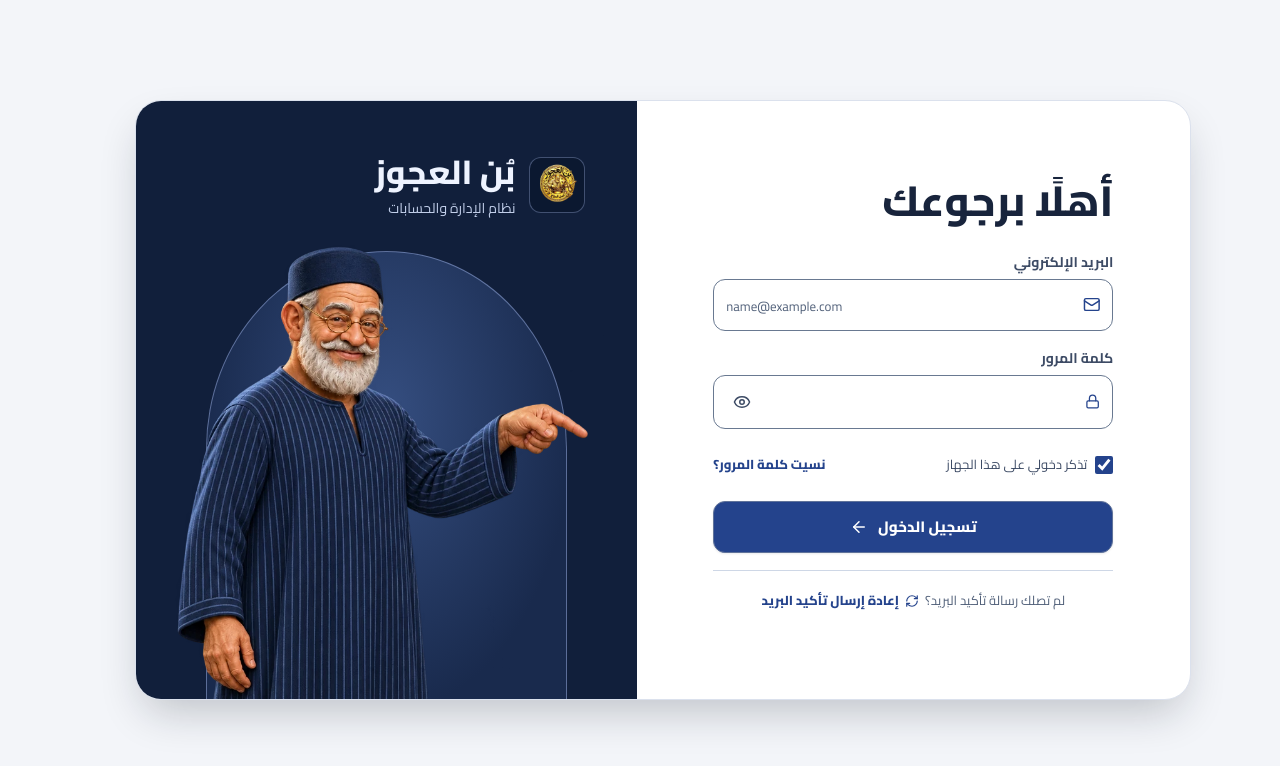
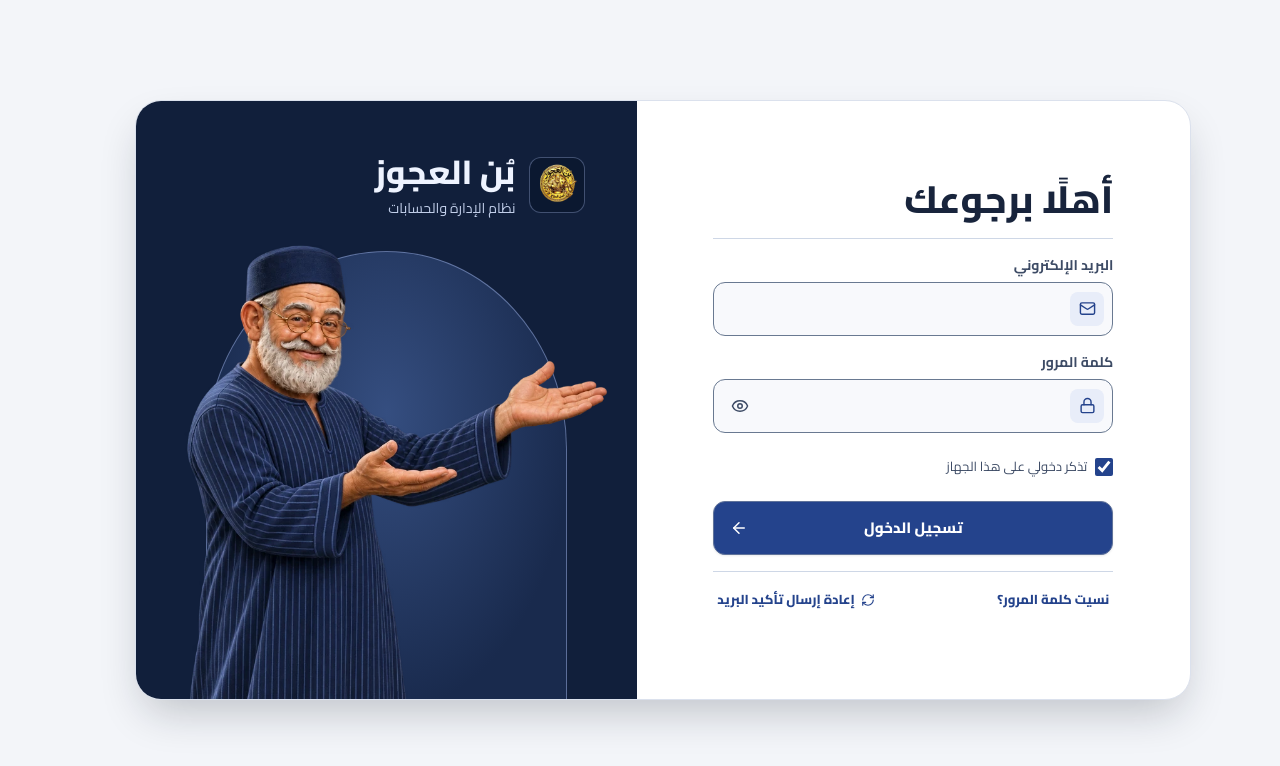
Before and after one commit to AlAgoouz/AlAgoouzMobileApp, a React (Vite) app: page / in a window 1280 px wide. Shown: the top 766 px of the page. Built offline with nearby package versions, Linux system fonts and the light colour scheme; no server answers.

Commit message:
Welcome users with both hands and refine the sign-in form

```diff
--- a/src/components/AuthenticationLayout.tsx
+++ b/src/components/AuthenticationLayout.tsx
@@ -54,8 +54,8 @@ export function AuthenticationLayout({ children }: { children: ReactNode }) {
           </div>
           <div className="login-scene" aria-hidden="true">
             <picture className="login-art">
-              <source media="(max-width: 767px)" srcSet="/roaster-sign-in-small.webp" width="480" height="720" />
-              <img src="/roaster-sign-in.webp" alt="" width="800" height="1200" decoding="async" />
+              <source media="(max-width: 767px)" srcSet="/roaster-welcome-small.webp" width="480" height="720" />
+              <img src="/roaster-welcome.webp" alt="" width="800" height="1200" decoding="async" />
             </picture>
           </div>
         </div>
--- a/src/components/LoginScreen.tsx
+++ b/src/components/LoginScreen.tsx
@@ -58,27 +58,29 @@ export function LoginScreen({ onSignIn, authError, onRequestPasswordReset, onRes
         <div className="login-field">
           <label className="login-label" htmlFor="login-email">البريد الإلكتروني</label>
           <div className="login-input">
-            <Mail aria-hidden="true" size={19} />
-            <input id="login-email" name="email" type="email" dir="ltr" autoComplete="username" autoCapitalize="none" autoCorrect="off" spellCheck={false} enterKeyHint={mode === 'login' ? 'next' : 'send'} required value={email} onChange={e => setEmail(e.target.value)} placeholder="name@example.com" disabled={busy} />
+            <span className="login-field-icon" aria-hidden="true"><Mail size={17} /></span>
+            <input id="login-email" name="email" type="email" dir="ltr" autoComplete="username" autoCapitalize="none" autoCorrect="off" spellCheck={false} enterKeyHint={mode === 'login' ? 'next' : 'send'} required value={email} onChange={e => setEmail(e.target.value)} disabled={busy} />
           </div>
         </div>
         {mode === 'login' && <>
           <div className="login-field">
             <label className="login-label" htmlFor="login-password">كلمة المرور</label>
             <div className="login-input">
-              <Lock aria-hidden="true" size={19} />
+              <span className="login-field-icon" aria-hidden="true"><Lock size={17} /></span>
               <input id="login-password" name="password" dir="ltr" type={visible ? 'text' : 'password'} autoComplete="current-password" enterKeyHint="go" required value={password} onChange={e => setPassword(e.target.value)} disabled={busy} />
               <button type="button" className="login-eye" aria-label="إظهار كلمة المرور" aria-pressed={visible} disabled={busy} onClick={() => setVisible(!visible)}>{visible ? <EyeOff size={18} aria-hidden="true" /> : <Eye size={18} aria-hidden="true" />}</button>
             </div>
           </div>
-          <div className="login-options">
-            <label className="login-remember"><input type="checkbox" name="remember" checked={remember} disabled={busy} onChange={e => setRemember(e.target.checked)} />تذكر دخولي على هذا الجهاز</label>
+          <label className="login-remember"><input type="checkbox" name="remember" checked={remember} disabled={busy} onChange={e => setRemember(e.target.checked)} />تذكر دخولي على هذا الجهاز</label>
+        </>}
+        <button className="login-submit" disabled={busy} type="submit">{busy ? <><Loader2 aria-hidden="true" size={18} className="animate-spin" /><span>{mode === 'login' ? 'جارٍ تسجيل الدخول…' : 'جارٍ إرسال الرسالة…'}</span></> : <><span>{mode === 'login' ? 'تسجيل الدخول' : 'إرسال الرسالة'}</span><ArrowLeft className="login-submit-arrow" aria-hidden="true" size={18} /></>}</button>
+        {mode !== 'login' && <button className="login-back" type="button" disabled={busy} onClick={() => changeMode('login')}>العودة لتسجيل الدخول</button>}
+        {mode === 'login' && (onRequestPasswordReset || onResendConfirmation) && (
+          <div className="login-help">
             {onRequestPasswordReset && <button className="login-text-button" type="button" disabled={busy} onClick={() => changeMode('reset')}>نسيت كلمة المرور؟</button>}
+            {onResendConfirmation && <button className="login-text-button" type="button" disabled={busy} onClick={() => changeMode('resend')}><RefreshCw size={14} aria-hidden="true" />إعادة إرسال تأكيد البريد</button>}
           </div>
-        </>}
-        <button className="login-submit" disabled={busy} type="submit">{busy ? <><Loader2 aria-hidden="true" size={18} className="animate-spin" /><span>{mode === 'login' ? 'جارٍ تسجيل الدخول…' : 'جارٍ إرسال الرسالة…'}</span></> : <><span>{mode === 'login' ? 'تسجيل الدخول' : 'إرسال الرسالة'}</span><ArrowLeft aria-hidden="true" size={18} /></>}</button>
-        {mode !== 'login' && <button className="login-back" type="button" disabled={busy} onClick={() => changeMode('login')}>العودة لتسجيل الدخول</button>}
-        {mode === 'login' && onResendConfirmation && <div className="login-help"><span>لم تصلك رسالة تأكيد البريد؟</span><button className="login-text-button" type="button" disabled={busy} onClick={() => changeMode('resend')}><RefreshCw size={14} aria-hidden="true" />إعادة إرسال تأكيد البريد</button></div>}
+        )}
       </form>
   </AuthenticationLayout>;
 }
--- a/src/index.css
+++ b/src/index.css
@@ -316,17 +316,18 @@
   inline-size: min(100%, 25rem);
   display: flex;
   flex-direction: column;
-  gap: 17px;
+  gap: 16px;
 }
 
 .login-heading {
   display: grid;
   gap: 8px;
-  margin-block-end: 7px;
+  border-block-end: 1px solid var(--line-default);
+  padding-block-end: 14px;
 }
 
 .login-form h1 {
-  font-size: clamp(1.875rem, 4.5vi, 2.625rem);
+  font-size: clamp(1.75rem, 4vi, 2.375rem);
   line-height: 1.25;
   font-weight: 800;
   color: var(--ink-strong);
@@ -355,18 +356,31 @@
   display: flex;
   align-items: center;
   gap: 10px;
-  min-height: 52px;
+  min-height: 54px;
   border: 1px solid var(--line-control);
   border-radius: var(--r-md);
-  padding: 2px 12px;
+  padding-block: 2px;
+  padding-inline: 8px 10px;
   background: var(--surface-control);
+  background: color-mix(in srgb, var(--surface-control) 65%, var(--surface-sunken));
   color: var(--brand-gold);
-  transition: border-color var(--t-fast), box-shadow var(--t-fast);
+  transition: border-color var(--t-fast), background-color var(--t-fast);
 }
 
 .login-input:focus-within {
   outline: var(--focus-ring);
   outline-offset: 2px;
+  background: var(--surface-control);
+}
+
+.login-field-icon {
+  flex: none;
+  display: grid;
+  place-items: center;
+  inline-size: 34px;
+  block-size: 34px;
+  border-radius: var(--r-xs);
+  background: var(--brand-gold-tint);
 }
 
 .login-input input {
@@ -377,20 +391,6 @@
   background: transparent;
   color: var(--ink-strong);
   font-size: max(1rem, 1em);
-}
-
-.login-input input::placeholder {
-  color: var(--ink-faint);
-  font-size: var(--fs-xs);
-}
-
-.login-options {
-  display: flex;
-  align-items: center;
-  justify-content: space-between;
-  gap: 0 8px;
-  flex-wrap: wrap;
-  margin-block: -5px;
 }
 
 .login-text-button {
@@ -407,8 +407,6 @@
   border-radius: var(--r-sm);
   text-underline-offset: 4px;
 }
-
-.login-options .login-text-button { padding-inline: 0; }
 
 .login-text-button:hover:not(:disabled) {
   background: var(--surface-sunken);
@@ -430,11 +428,13 @@
 
 .login-remember {
   display: inline-flex;
+  align-self: start;
   align-items: center;
   gap: 8px;
   font-size: 0.8125rem;
   color: var(--ink-default);
   min-height: 48px;
+  margin-block: -6px;
   cursor: pointer;
 }
 
@@ -461,7 +461,16 @@
   transition: transform var(--t-fast) var(--ease-out), box-shadow var(--t-fast);
 }
 
-.login-form .login-submit { min-block-size: 52px; }
+.login-form .login-submit {
+  position: relative;
+  min-block-size: 54px;
+  padding-inline: 42px;
+}
+
+.login-submit-arrow {
+  position: absolute;
+  inset-inline-end: 16px;
+}
 
 .login-submit:disabled { opacity: 0.6; }
 
@@ -485,17 +494,15 @@
 
 .login-help {
   border-block-start: 1px solid var(--line-default);
-  padding-block-start: 6px;
+  padding-block-start: 4px;
   display: flex;
   flex-wrap: wrap;
   align-items: center;
-  justify-content: center;
-  column-gap: 6px;
-  font-size: 0.8125rem;
-  color: var(--ink-faint);
+  justify-content: space-between;
+  gap: 0 6px;
 }
 
-.login-help .login-text-button { padding-inline: 0; }
+.login-help .login-text-button { padding-inline: 4px; }
 
 .login-notice, .login-error {
   border-radius: var(--r-md);
@@ -570,14 +577,13 @@
 @media (max-width: 370px) {
   .login-brand { gap: 8px; }
   .login-wordmark { font-size: 1.1875rem; }
-  .login-help { flex-direction: column; padding-block-start: 13px; }
   .login-layout .login-panel { padding-inline: 16px; }
 }
 
 @media (max-width: 767px) and (max-height: 650px) {
   .login-identity { min-block-size: 6.25rem; }
   .login-form { gap: 13px; }
-  .login-heading { margin-block-end: 2px; }
+  .login-heading { padding-block-end: 8px; }
 }
 
 @media (hover: hover) {
--- a/tests/performance/design-review.mjs
+++ b/tests/performance/design-review.mjs
@@ -98,7 +98,7 @@ export async function verifyDesign(){
       assert.equal(image.sceneBackground,'none');
       assert.equal(image.sceneColor,'rgba(0, 0, 0, 0)');
     };
-    await checkPortrait('roaster-sign-in-small.webp');
+    await checkPortrait('roaster-welcome-small.webp');
     assert.equal(await page.evaluate(async()=>{await document.fonts.ready;return [...document.fonts].some(face=>face.family==='Cairo'&&face.status==='loaded');}),true);
     await limit(page,'login');await page.screenshot({path:'design-login-mobile.png',fullPage:true});evidence.login=true;
     await page.setViewportSize({width:320,height:568});
@@ -119,8 +119,8 @@ export async function verifyDesign(){
     await page.mouse.move(0,0);
     await togglePassword.blur();
     await page.setViewportSize({width:1440,height:900});
-    await page.waitForFunction(()=>document.querySelector('.login-art img')?.currentSrc.endsWith('/roaster-sign-in.webp'));
-    await checkPortrait('roaster-sign-in.webp');
+    await page.waitForFunction(()=>document.querySelector('.login-art img')?.currentSrc.endsWith('/roaster-welcome.webp'));
+    await checkPortrait('roaster-welcome.webp');
     await page.screenshot({path:'design-login-desktop.png',animations:'disabled'});
     await page.setViewportSize({width:360,height:800});
     await page.getByRole('button',{name:'نسيت كلمة المرور؟'}).click();
```
Also changed, not shown: public/roaster-welcome-small.webp (added), public/roaster-welcome.webp (added).
